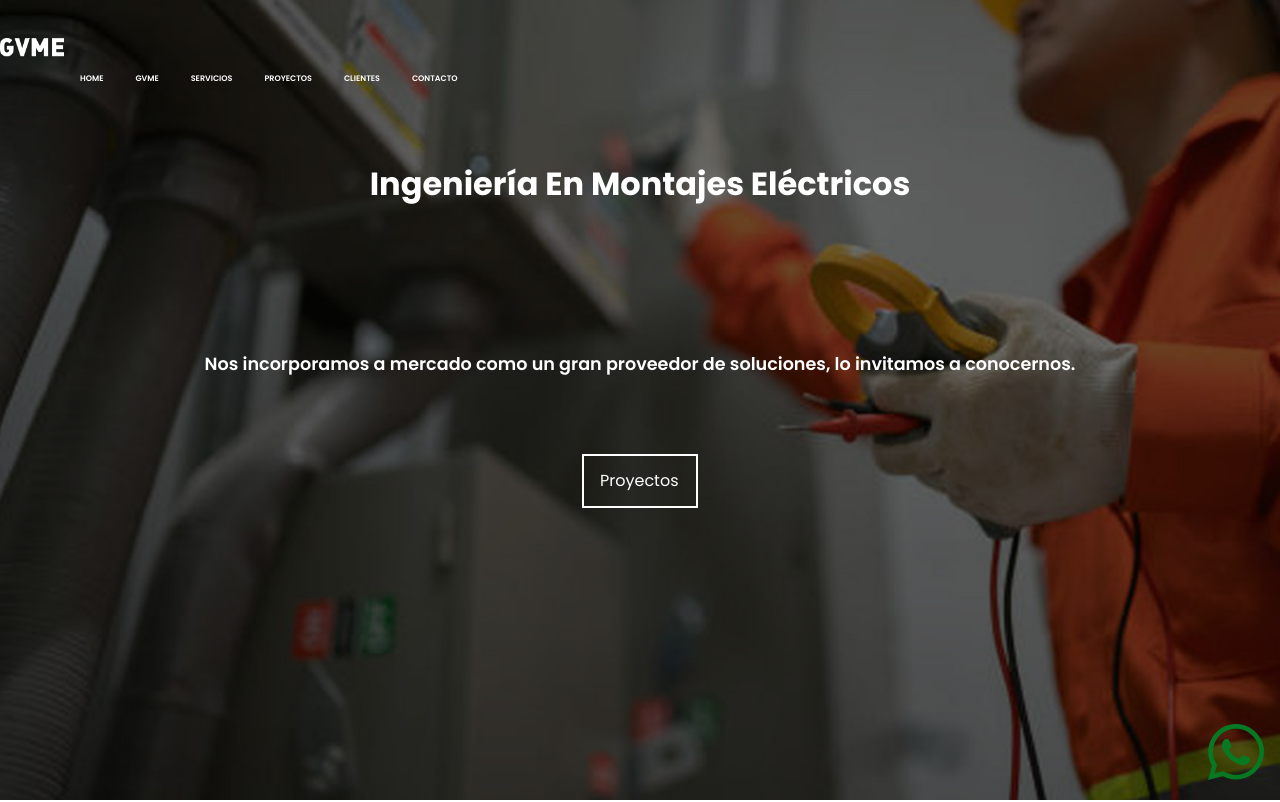
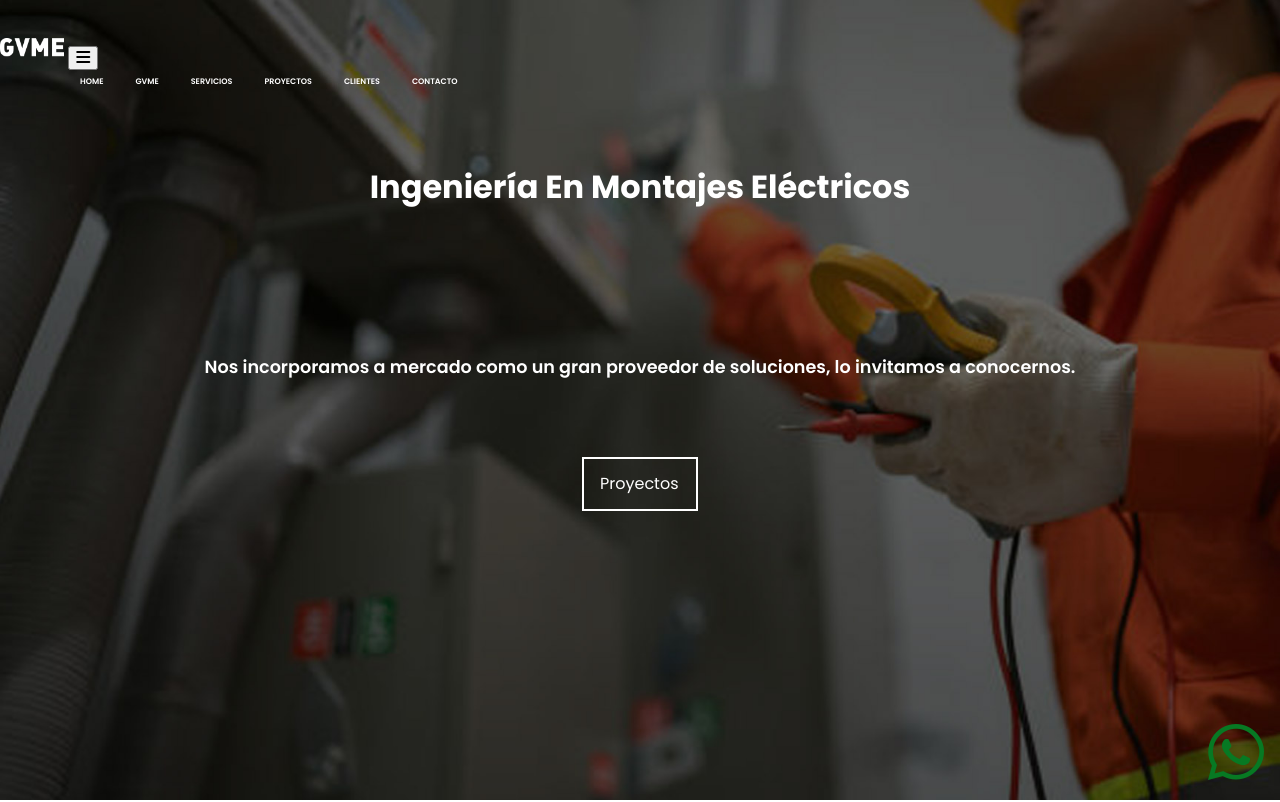
Before and after one commit to SHOR00/GVME.SAS, a plain HTML site: page index.html in a window 1280 px wide. Shown: the top 802 px of the page. Drawn offline with Linux system fonts and the light colour scheme.

Commit message:
Update index.html

```diff
--- a/index.html
+++ b/index.html
@@ -27,9 +27,14 @@
     <!-- header -->
 
     <header class="cabecera">
-      <nav class="navbar">
-        <img class="logoNavbar" src="img/logo-white.png" alt="logo-white" />
-        <ul>
+      <nav class="navbar navbarCorto">
+       <div>
+          <img class="logoNavbar" src="img/logo-white.png" alt="logo-white" />
+          <span class="boton">
+            <button type="button"><i class="fas fa-bars"></i></button>
+          </span>
+       </div>
+        <ul class="ul ver">
           <li><a class="enlaceNavbar" href="">home</a></li>
           <li><a class="enlaceNavbar" href="">gvme</a></li>
           <li><a class="enlaceNavbar" href="">servicios</a></li>
```
